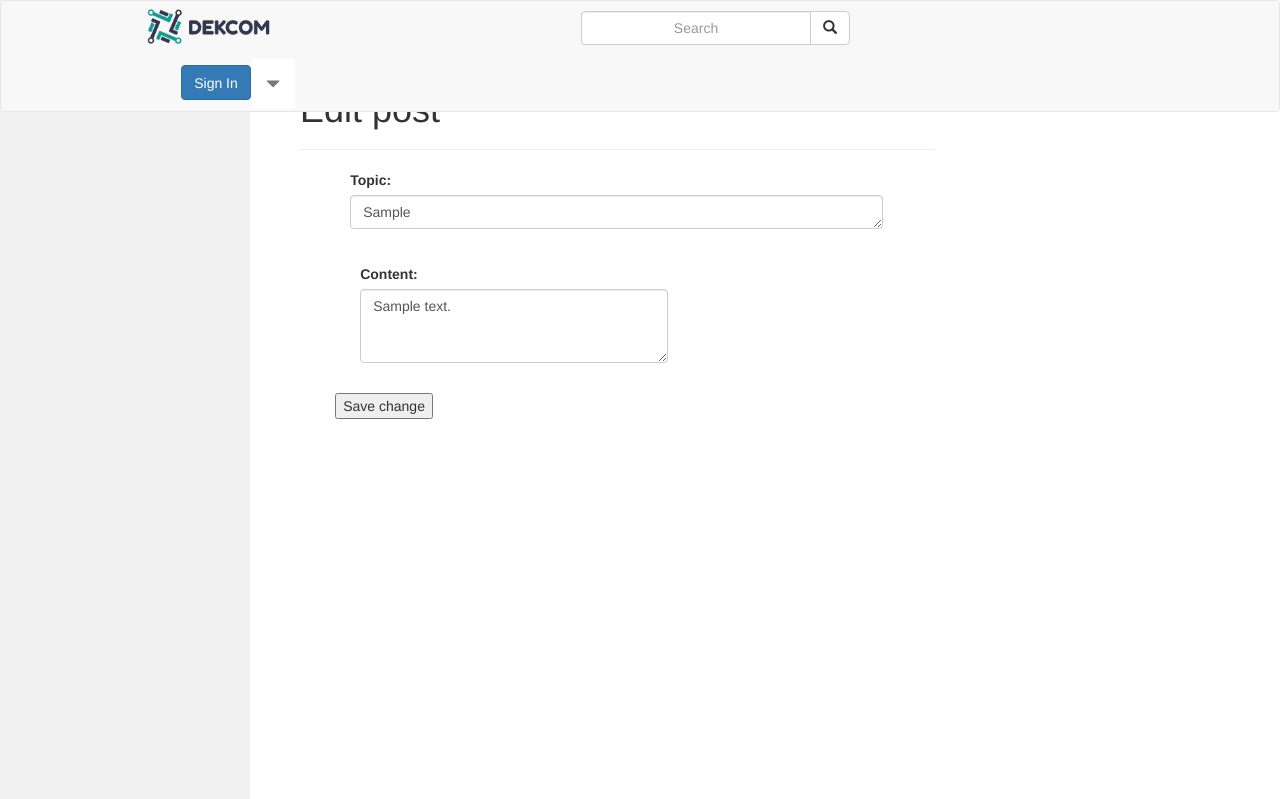
After one commit to Jomsaruj/DEK-COM, a Django app: page /blog/1/edit-blog/ in a window 1280 px wide. The commit adds this page. Shown: the top 799 px of the page. Run offline with Django 3.2, Linux system fonts and the light colour scheme; tables that the repository leaves empty hold one stand-in row (values such as "Sample post"); some libraries are stand-ins or nearby versions.

Commit message:
Edit post

```diff
--- a/blog/static/css/post-style.css
+++ b/blog/static/css/post-style.css
@@ -1,13 +1,4 @@
-.page-header {
-    width: 90%;
-}
-
-.page-content {
-    margin-left: 5%;
-    width: 80%;
-}
-
-/* Post part */
+/* Post index part */
 .create-post-box {
     margin-bottom:20px;
     border-radius: 10px;
@@ -91,6 +82,16 @@
     justify-content: space-between;
 }
 
+/* Post detail part */
+.post-detail-topic {
+    width: 100%;
+    margin-left: 20px;
+    display: flex;
+    flex-direction: row;
+    justify-content: space-between;
+}
+
+
 .comment-box {
     padding: 2px;
     padding-left: 10px;
@@ -105,3 +106,11 @@
     display: flex;
     flex-direction: column;
 }
+
+.dropdown-toggle {
+    background-color: white;
+}
+
+.dropdown-toggle:hover {
+    background-color: rgb(235, 235, 235);
+}
--- a/blog/static/css/style.css
+++ b/blog/static/css/style.css
@@ -23,3 +23,12 @@
     height: 50vh;
     background-color: blueviolet;
 }
+
+.page-header {
+    width: 90%;
+}
+
+.page-content {
+    margin-left: 5%;
+    width: 80%;
+}
--- /dev/null
+++ b/blog/templates/blog/edit_blog.html
@@ -0,0 +1,22 @@
+{% extends "portfolio/base.html" %}
+
+{% block title %}
+<h1>Edit post</h1>
+{% endblock %}
+
+{% block content %}
+    <form method="post">
+        {% csrf_token %}
+        <div class="container-fluid" style="padding-bottom: 15px;">
+            <label>Topic:</label>
+            <textarea class="form-control" rows="1" name="post topic">{{ post.post_topic }}</textarea><br>
+        </div>
+        <div class="container" style="width: 60%;margin-left: 10px;">
+            <label>Content:</label>
+            <textarea class="form-control" rows="3" name="post content">{{ post.post_content }}</textarea><br>
+        </div>
+        <div class="container-fluid" style="padding-top: 5px;padding-bottom: 5px;"></div>
+            <button type="submit">Save change</button>
+        </div>
+    </form>
+{% endblock %}
--- a/blog/urls.py
+++ b/blog/urls.py
@@ -7,5 +7,6 @@ urlpatterns = [
     path('', views.blog, name='blog-index'),
     path('create-blog/', views.create_blog, name='create-blog'),
     path('<int:post_id>/', views.blog_detail, name='blog-detail'),
+    path('<int:post_id>/edit-blog/', views.edit_blog, name='edit-blog'),
     path('<comment_tag>/create-subcomment', views.create_subcomment, name='create-subcomment')
 ]
--- a/blog/views.py
+++ b/blog/views.py
@@ -21,6 +21,17 @@ def create_blog(request):
         return redirect(reverse('blog:blog-index'))
     return render(request, 'blog/create_blog.html')
 
+def edit_blog(request, post_id):
+    post = Post.objects.get(id=post_id)
+    comments = Comment.objects.filter(post=post).order_by('-like')
+    if request.method == 'POST':
+        post.post_topic = request.POST['post topic']
+        post.post_content = request.POST['post content']
+        post.pub_date = timezone.now()
+        post.save()
+        return redirect(reverse('blog:blog-detail', args=[post.id]))
+    return render(request, 'blog/edit_blog.html', {'post': post})
+
 def blog_detail(request, post_id):
     post = Post.objects.get(pk=post_id)
     comments = Comment.objects.filter(post=post).order_by('-like')
```
Also changed, not shown: blog/templates/blog/blog_detail.html (+20 -4 lines).
